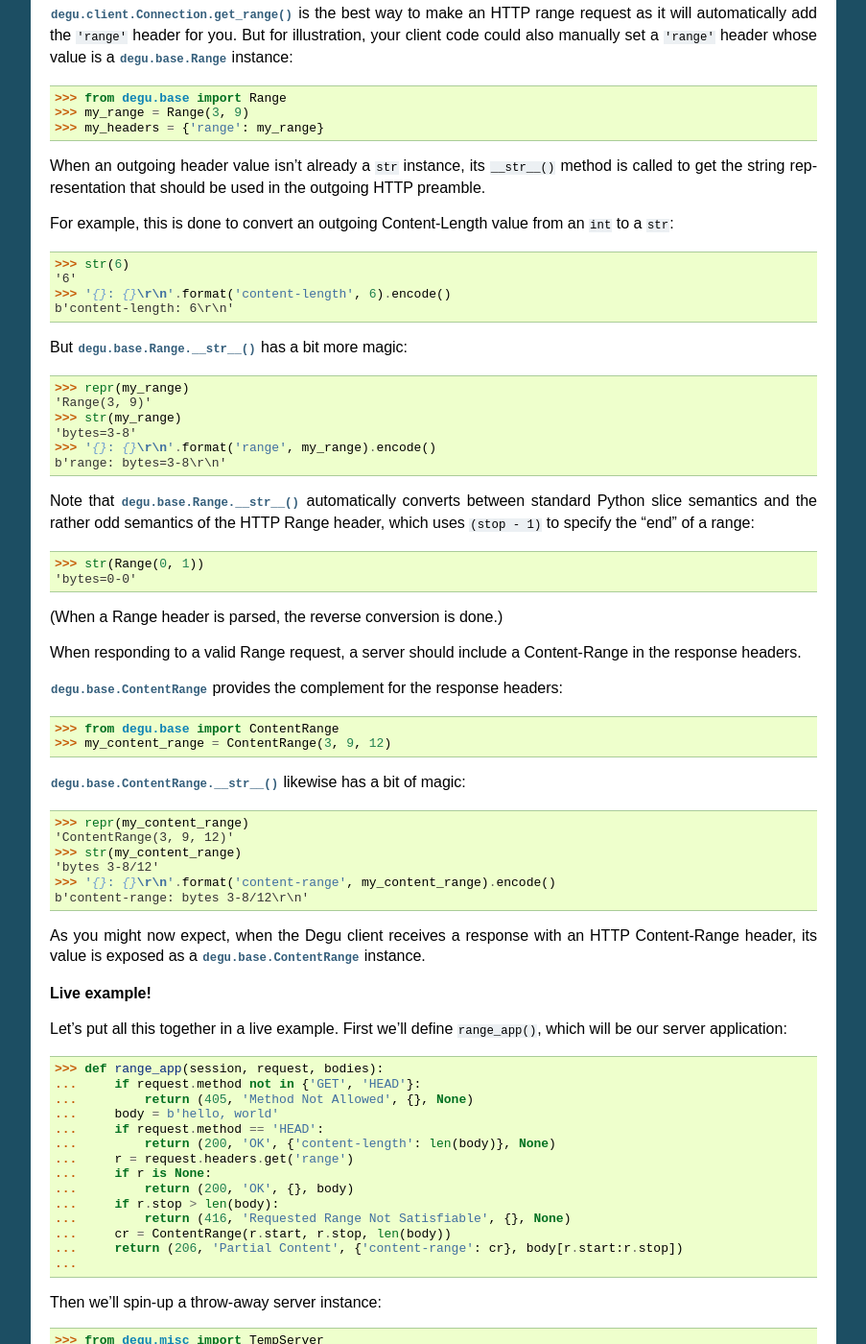
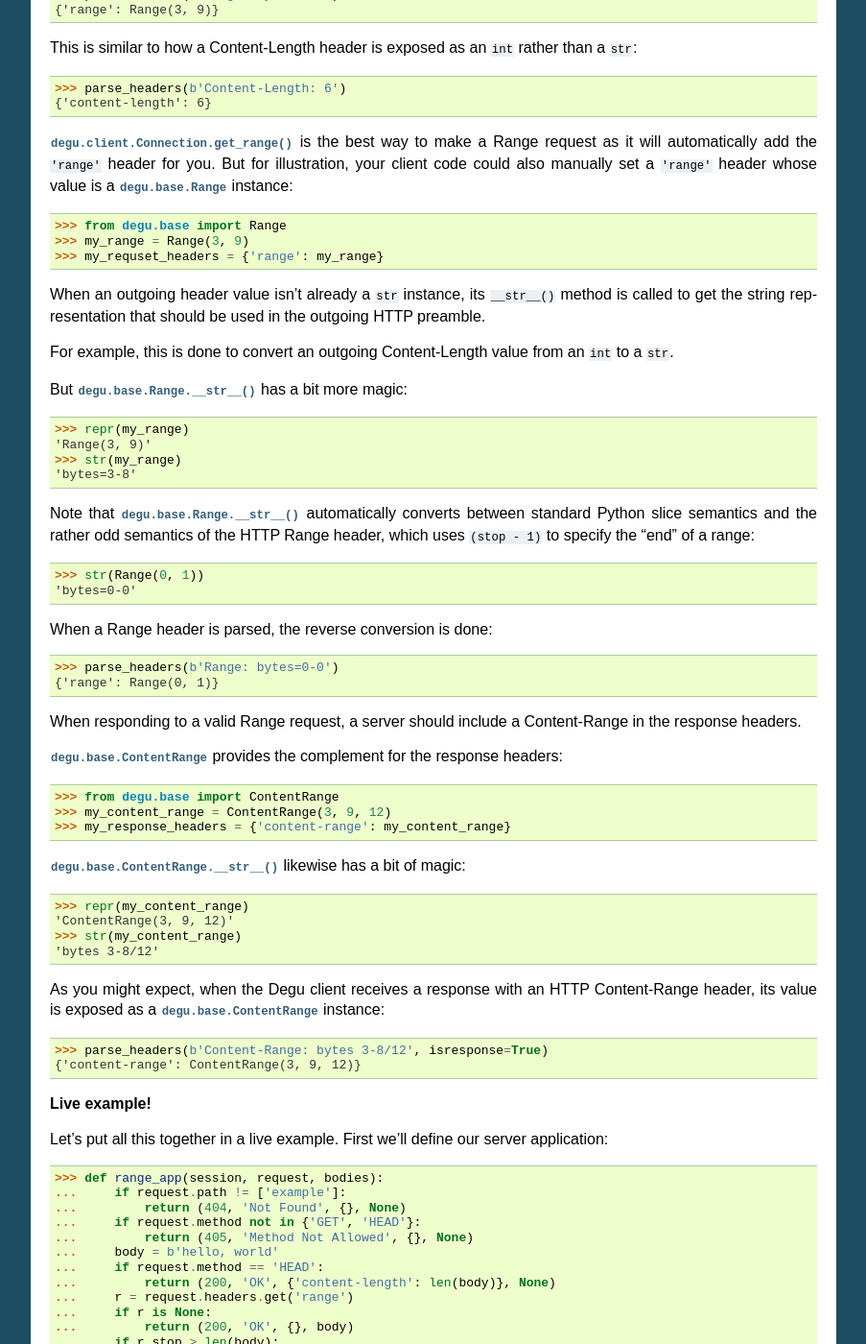
Before and after one commit to json420/degu, a Sphinx documentation site: the page built from doc/tutorial.rst, in a window 1280 px wide and 1400 px high, scrolled down 4563 px. Shown: the whole window at 96% size, without its empty margins (198-1101 px from the left). Built offline with Sphinx 7.4.7, drawn with Linux system fonts in a browser that asks for light colours; some of the changed text lies outside the part shown.

Commit message:
Bit more work on Range request example in the tutorial

```diff
--- a/doc/tutorial.rst
+++ b/doc/tutorial.rst
@@ -276,31 +276,33 @@
 -----------------------
 
 When the Degu server receives a request with an HTTP Range header, its value is
-exposed as a :class:`degu.base.Range` instance.
+exposed as a :class:`degu.base.Range` instance:
+
+>>> from degu.base import parse_headers
+>>> parse_headers(b'Range: bytes=3-8')
+{'range': Range(3, 9)}
 
 This is similar to how a Content-Length header is exposed as an ``int`` rather
-than a ``str``.
+than a ``str``:
 
-:meth:`degu.client.Connection.get_range()` is the best way to make
-an HTTP range request as it will automatically add the ``'range'`` header for
-you.  But for illustration, your client code could also manually set a
-``'range'`` header whose value is a :class:`degu.base.Range` instance:
+>>> parse_headers(b'Content-Length: 6')
+{'content-length': 6}
+
+:meth:`degu.client.Connection.get_range()` is the best way to make a Range
+request as it will automatically add the ``'range'`` header for you.  But for
+illustration, your client code could also manually set a ``'range'`` header
+whose value is a :class:`degu.base.Range` instance:
 
 >>> from degu.base import Range
 >>> my_range = Range(3, 9)
->>> my_headers = {'range': my_range}
+>>> my_requset_headers = {'range': my_range}
 
 When an outgoing header value isn't already a ``str`` instance, its
 ``__str__()`` method is called to get the string representation that should be
 used in the outgoing HTTP preamble.
 
 For example, this is done to convert an outgoing Content-Length value from an
-``int`` to a ``str``:
-
->>> str(6)
-'6'
->>> '{}: {}\r\n'.format('content-length', 6).encode()
-b'content-length: 6\r\n'
+``int`` to a ``str``.
 
 But :meth:`degu.base.Range.__str__()` has a bit more magic:
 
@@ -308,8 +310,6 @@
 'Range(3, 9)'
 >>> str(my_range)
 'bytes=3-8'
->>> '{}: {}\r\n'.format('range', my_range).encode()
-b'range: bytes=3-8\r\n'
 
 Note that :meth:`degu.base.Range.__str__()` automatically converts between
 standard Python slice semantics and the rather odd semantics of the HTTP
@@ -318,7 +318,10 @@
 >>> str(Range(0, 1))
 'bytes=0-0'
 
-(When a Range header is parsed, the reverse conversion is done.)
+When a Range header is parsed, the reverse conversion is done:
+
+>>> parse_headers(b'Range: bytes=0-0')
+{'range': Range(0, 1)}
 
 When responding to a valid Range request, a server should include a
 Content-Range in the response headers.
@@ -328,6 +331,7 @@
 
 >>> from degu.base import ContentRange
 >>> my_content_range = ContentRange(3, 9, 12)
+>>> my_response_headers = {'content-range': my_content_range}
 
 :meth:`degu.base.ContentRange.__str__()` likewise has a bit of magic:
 
@@ -335,19 +339,22 @@
 'ContentRange(3, 9, 12)'
 >>> str(my_content_range)
 'bytes 3-8/12'
->>> '{}: {}\r\n'.format('content-range', my_content_range).encode()
-b'content-range: bytes 3-8/12\r\n'
 
-As you might now expect, when the Degu client receives a response with an HTTP
+As you might expect, when the Degu client receives a response with an HTTP
 Content-Range header, its value is exposed as a :class:`degu.base.ContentRange`
-instance.
+instance:
+
+>>> parse_headers(b'Content-Range: bytes 3-8/12', isresponse=True)
+{'content-range': ContentRange(3, 9, 12)}
 
 **Live example!**
 
-Let's put all this together in a live example.  First we'll define
-``range_app()``, which will be our server application:
+Let's put all this together in a live example.  First we'll define our server
+application:
 
 >>> def range_app(session, request, bodies):
+...     if request.path != ['example']:
+...         return (404, 'Not Found', {}, None)
 ...     if request.method not in {'GET', 'HEAD'}:
 ...         return (405, 'Method Not Allowed', {}, None)
 ...     body = b'hello, world'
@@ -372,11 +379,11 @@
 >>> from degu.client import Client
 >>> client = Client(server.address)
 
-And then create a connection and make a Range with
-:meth:`degu.client.Connection.get_range()`:
+Now we'll create a connection and make a Range request for the resource slice
+``[3:9]`` with :meth:`degu.client.Connection.get_range()`:
 
 >>> conn = client.connect()
->>> response = conn.get_range('/', {}, 3, 9)
+>>> response = conn.get_range('/example', {}, 3, 9)
 
 Note the response status and reason:
 
@@ -393,33 +400,40 @@
 6
 >>> response.headers['content-range']
 ContentRange(3, 9, 12)
->>> str(response.headers['content-range'])
-'bytes 3-8/12'
 
-And we can read the response body:
+Let's read the response body, and compare it with a standard Python slice:
 
 >>> response.body.read()
 b'lo, wo'
+>>> b'hello, world'[3:9]
+b'lo, wo'
 
-For more, fun, let's also request the first 5 bytes:
+Of course, we can also request the entire resource with
+:meth:`degu.client.Connection.get()`:
 
->>> conn.get_range('/', {}, 0, 5).body.read()
+>>> conn.get('/example', {}).body.read()
+b'hello, world'
+
+For more fun, let's also request the first 5 bytes:
+
+>>> conn.get_range('/example', {}, 0, 5).body.read()
 b'hello'
 
-And the final 5 bytes:
+And request the final 5 bytes:
 
->>> conn.get_range('/', {}, 7, 12).body.read()
+>>> conn.get_range('/example', {}, 7, 12).body.read()
 b'world'
 
 But if we use a *stop* value that's greater than the total size of the resource:
 
->>> conn.get_range('/', {}, 10, 13)
+>>> conn.get_range('/example', {}, 7, 13)
 Response(status=416, reason='Requested Range Not Satisfiable', headers={}, body=None)
 
 Finally, we'll *shut it down*:
 
 >>> conn.close()
 >>> server.terminate()
+
 
 
 .. _io-abstractions:
```
Also changed, not shown: other parts of doc/tutorial.rst (+1 -1 lines), 1 other file.
